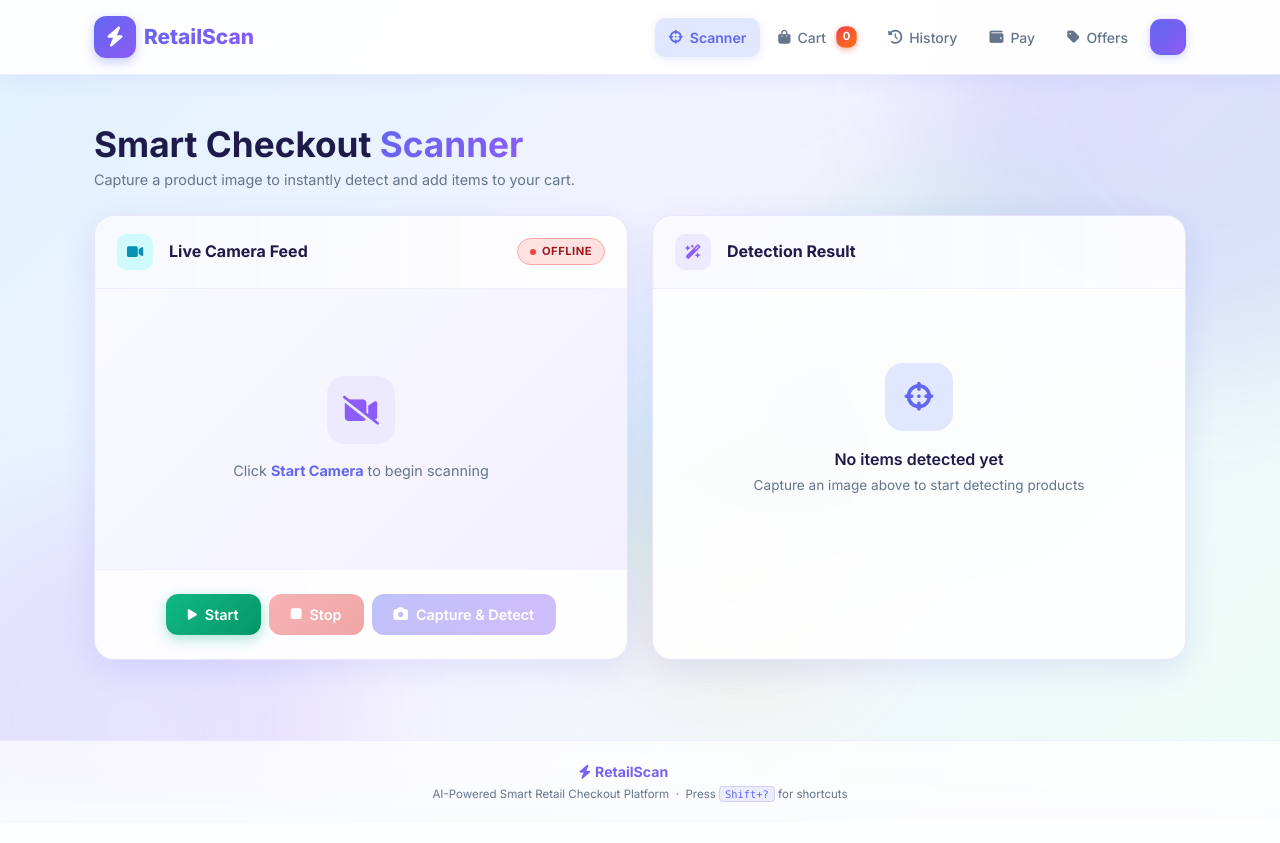
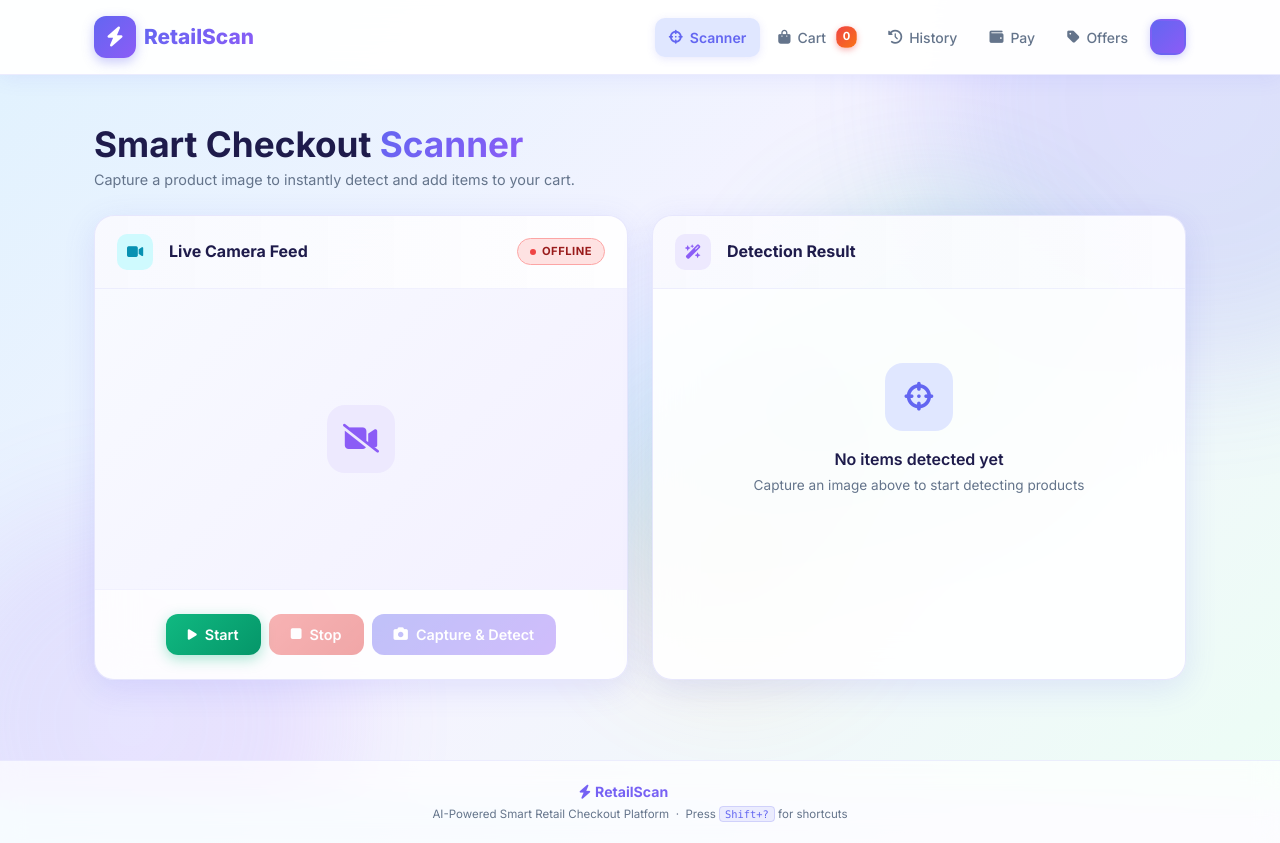
Before and after one commit to anjankumarssse24-dev/RetailScan, a Python web app: template templates/index.html in a window 1280 px wide. Before the commit the page ends 802 px from the top, so only its background shows below. Run offline with Jinja, Linux system fonts and the light colour scheme; the template is opened without the code that fills it, so the values that code supplies are empty; some libraries are stand-ins or nearby versions.

Commit message:
Fix: camera fixed-height container, remove placeholder text, cache-bust main.js v5

```diff
--- a/static/js/main.js
+++ b/static/js/main.js
@@ -78,11 +78,6 @@ document.getElementById("btn-start-camera").addEventListener("click", async () =
         feed.onloadedmetadata = () => feed.play().catch(() => {});
         updateCameraUI(true);
         showToast("Camera started", "success");
-        // Scroll so Capture button is visible without needing to scroll manually
-        setTimeout(() => {
-            const captureBtn = document.getElementById("btn-capture");
-            if (captureBtn) captureBtn.scrollIntoView({ behavior: "smooth", block: "nearest" });
-        }, 350);
     } catch (err) {
         btn.disabled = false;
         btn.innerHTML = '<i class="fas fa-play text-xs"></i> Start';
@@ -100,10 +95,6 @@ document.getElementById("btn-start-camera").addEventListener("click", async () =
                 document.getElementById("camera-feed").srcObject = stream2;
                 updateCameraUI(true);
                 showToast("Camera started", "success");
-                setTimeout(() => {
-                    const captureBtn = document.getElementById("btn-capture");
-                    if (captureBtn) captureBtn.scrollIntoView({ behavior: "smooth", block: "nearest" });
-                }, 350);
             } catch(e2) {
                 showToast("Could not start camera: " + (e2.message || e2.name), "error", 5000);
             }
--- a/templates/index.html
+++ b/templates/index.html
@@ -154,17 +154,15 @@
                                 </span>
                             </div>
                         </div>
-                        <div class="camera-wrapper" style="min-height:280px;" id="camera-container">
-                            <video id="camera-feed" class="hidden w-100" autoplay playsinline muted
-                                 style="max-height:400px;object-fit:cover;border-radius:0;"></video>
+                        <div class="camera-wrapper" style="height:300px;" id="camera-container">
+                            <video id="camera-feed" class="hidden" autoplay playsinline muted
+                                 style="position:absolute;top:0;left:0;width:100%;height:100%;object-fit:cover;border-radius:0;"></video>
                             <canvas id="camera-canvas" style="display:none;"></canvas>
-                            <div id="camera-placeholder" class="d-flex flex-column align-items-center justify-content-center gap-3" style="min-height:280px;">
+                            <div id="camera-placeholder" class="d-flex flex-column align-items-center justify-content-center gap-3"
+                                 style="position:absolute;top:0;left:0;width:100%;height:100%;">
                                 <div class="icon-badge icon-badge-violet" style="width:68px;height:68px;border-radius:18px;font-size:1.8rem;">
                                     <i class="fas fa-video-slash"></i>
                                 </div>
-                                <p class="mb-0" style="color:var(--text-secondary);font-size:.9rem;">
-                                    Click <strong style="color:var(--primary);">Start Camera</strong> to begin scanning
-                                </p>
                             </div>
                             <div id="scan-line" class="scan-line hidden"></div>
                             <div id="overlay-label" class="position-absolute bottom-0 start-0 m-3 px-3 py-2 rounded-3 text-white fw-bold hidden"
@@ -248,7 +246,7 @@
     <script src="https://cdn.jsdelivr.net/npm/bootstrap@5.3.3/dist/js/bootstrap.bundle.min.js"></script>
     <script src="{{ url_for('static', filename='js/toast.js') }}"></script>
     <script src="{{ url_for('static', filename='js/nav-user.js') }}"></script>
-    <script src="{{ url_for('static', filename='js/main.js') }}"></script>
+    <script src="{{ url_for('static', filename='js/main.js') }}?v=5"></script>
     <script src="{{ url_for('static', filename='js/pwa.js') }}"></script>
     <script src="/static/js/confetti.js"></script>
     <script src="/static/js/shortcuts.js"></script>
```
